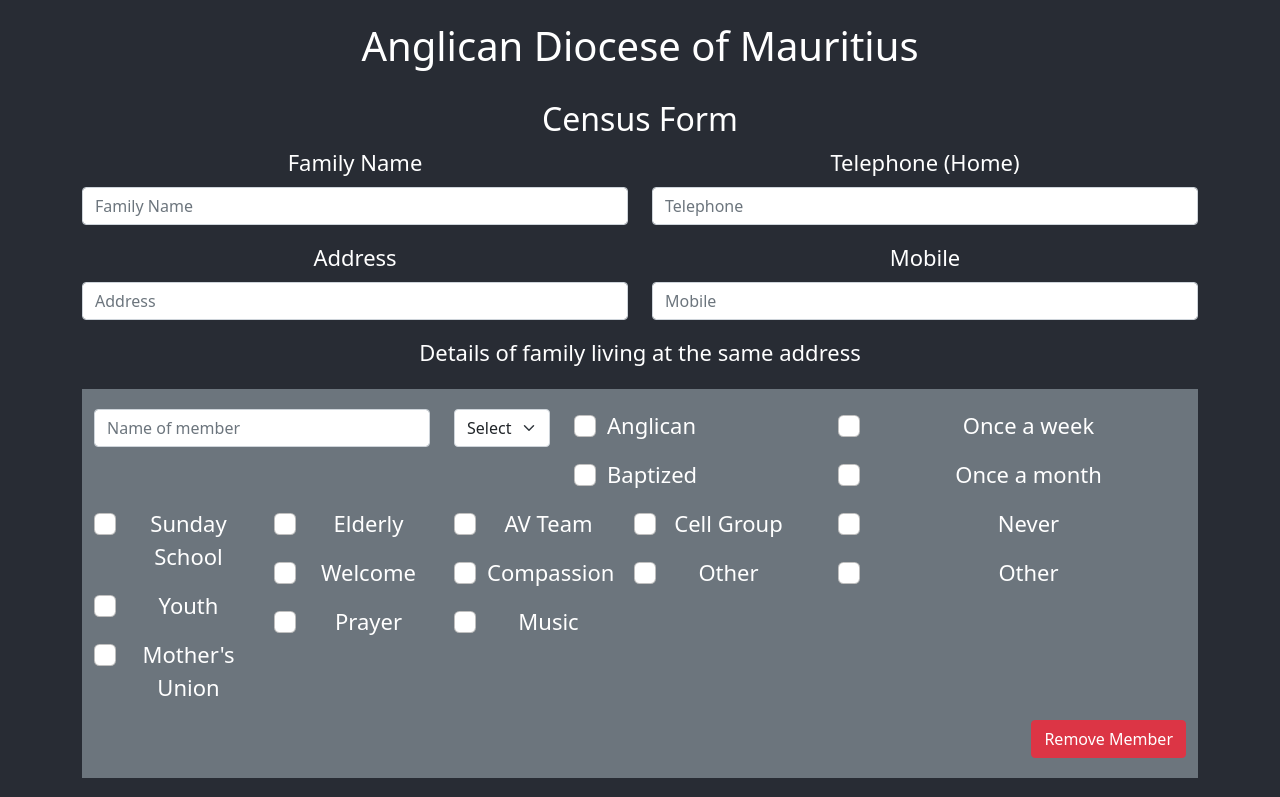
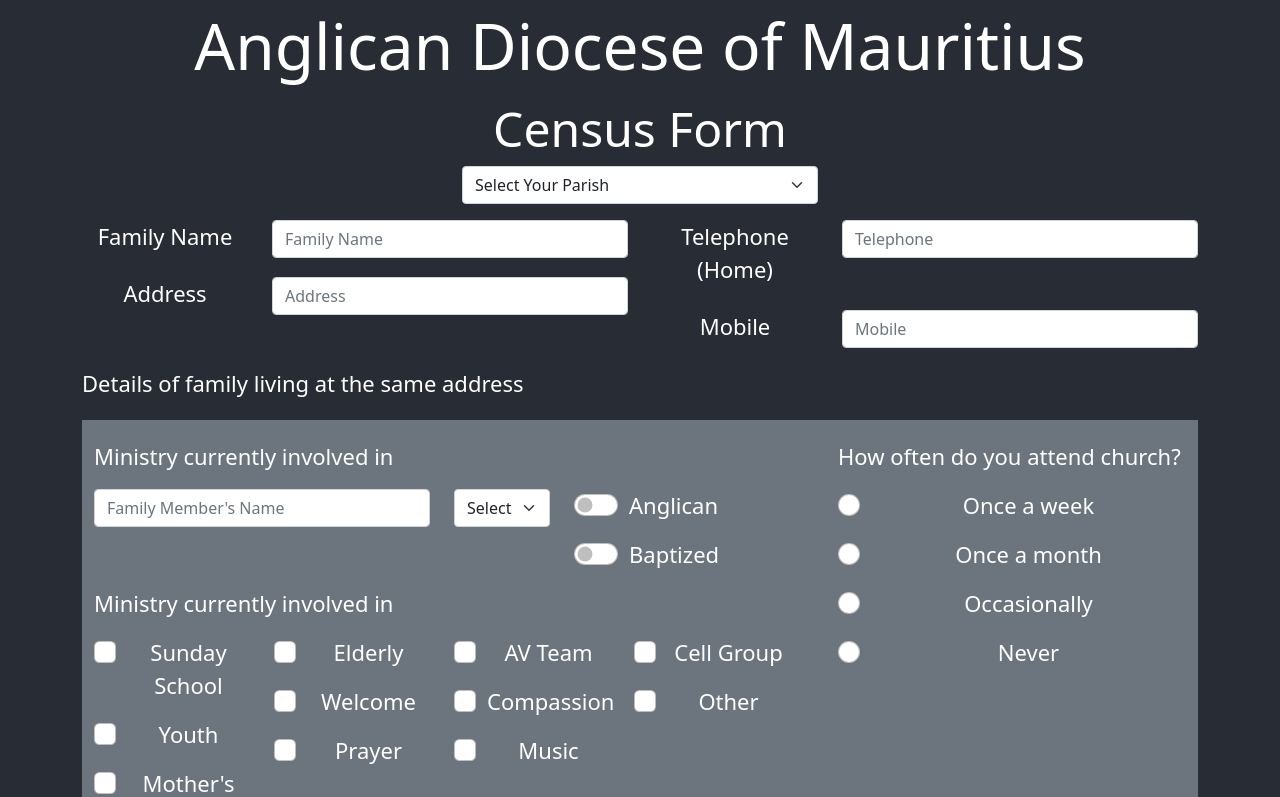
Before and after one commit to tiaRaza/Cencus-Form, a React (Create React App) app: page / in a window 1280 px wide. Shown: the top 797 px of the page. Built offline with nearby package versions, Linux system fonts and the light colour scheme.

Commit message:
Styling Updates

```diff
--- a/package.json
+++ b/package.json
@@ -17,6 +17,7 @@
   "scripts": {
     "start": "react-scripts start",
     "build": "react-scripts build",
+    "deploy": "npm run build && firebase deploy",
     "test": "react-scripts test",
     "eject": "react-scripts eject"
   },
--- a/src/App.js
+++ b/src/App.js
@@ -7,7 +7,7 @@ function App() {
     <div className="App">
       <header className="App-header">
         <img />
-        <h1> Anglican Diocese of Mauritius</h1>
+        <h1 className='display-3'> Anglican Diocese of Mauritius</h1>
         </header>
         <Form title="Census Form"/>
     </div>
--- a/src/component/Form.css
+++ b/src/component/Form.css
@@ -3,6 +3,11 @@
 .form-body {
     color: white;
 }
+
+.form-body p {
+    text-align: left;
+}
+
 .form-body label {
     /* font-size: 20px; */
 }
@@ -12,3 +17,7 @@
     display: flex;
     justify-content: center;
 }
+
+.form-conscent label {
+    font-size: 16px;
+}
--- a/src/component/Form.jsx
+++ b/src/component/Form.jsx
@@ -31,45 +31,104 @@ const Form = (props) => {
 
         // remove section data
         let copyFormData = {...formData};
-        delete copyFormData[id];
+        delete copyFormData.members[id];
         setFormData(copyFormData)
     }
+    const InputOnBlurHandler = (e) => {
+        e.preventDefault();
+        let DOM = e.target,
+            name = DOM.getAttribute("name"),
+            copyFormData = {...formData};
+
+        if(e.target.value.length > 0) {
+            copyFormData[name] = e.target.value
+            setFormData(copyFormData)
+        }
+    }
+
+    const SelectChangeHandler = e => {
+        e.preventDefault()
+        const value = e.target.value;
+        if(value !== "-1") {
+            const copyFormData = {...formData};
+            copyFormData[e.target.getAttribute("name")] = e.target.value
+        }
+    }
+
     const UpdateSectionData = (id, data) => {
         let copyFormData = {...formData};
-        copyFormData[id] = {...data};
+        if (copyFormData.members === undefined) copyFormData.members = {}
+        copyFormData.members[id] = {...data};
         setFormData(copyFormData)
     }
 
     const FormSubmit = async e => {
         e.preventDefault();
         const db = getDatabase(firebaseAPP);
-        const pushResponse = await set(ref(db, "families/"), formData);
+        const obj = {};
+        obj[`${GetRandomNum()}-${formData.familyName}`] = formData;
+        const pushResponse = await set(ref(db, "censusForm/"), obj);
         console.log(pushResponse)
     }
 
     return (
         <form onSubmit={FormSubmit} action="#">
             <div className='form-header container'>
-                <h2>{title}</h2>
+                <h2 className='display-5'>{title}</h2>
+                <div className='row justify-content-center'>
+                    <div className="mb-3 col-sm col-md-4">
+                        <select onChange={SelectChangeHandler} className="form-select" name="parish">
+                            <option value="-1">Select Your Parish</option>
+                            <option value="La Cathédrale St James - Port Louis">La Cathédrale St James - Port Louis</option>
+                            <option value="St Thomas - Beau-Bassin">St Thomas - Beau-Bassin</option>
+                            <option value="St John - Réduit">St John - Réduit</option>
+                            <option value="St Paul - Vacoas">St Paul - Vacoas</option>
+                            <option value="Christ Church  - Mahébourg">Christ Church  - Mahébourg</option>
+                            <option value="St Barnabas - Pamplemousses">St Barnabas - Pamplemousses</option>
+                            <option value="St Peter  - Pailles, Cassis">St Peter  - Pailles, Cassis</option>
+                            <option value="St Paul - Plaine Verte">St Paul - Plaine Verte</option>
+                            <option value="Holy Trinity - Rose-Hill">Holy Trinity - Rose-Hill</option>
+                            <option value="St Luke - Souillac">St Luke - Souillac</option>
+                            <option value="St Clement - Curepipe">St Clement - Curepipe</option>
+                            <option value="St Mark - Poudre d'Or">St Mark - Poudre d'Or</option>
+                            <option value="St Anges - Rose-Belle">St Anges - Rose-Belle</option>
+                            <option value="St Andrew - Quatre-Bornes">St Andrew - Quatre-Bornes</option>
+                            <option value="St Michael and All Angels - Saint Pierre">St Michael and All Angels - Saint Pierre</option>
+                            <option value="St Philip/St James - Beau Champ">St Philip/St James - Beau Champ</option>
+                            <option value="All Saints Chapel - Montagne Longue">All Saints Chapel - Montagne Longue</option>
+                            <option value="St Simon The Fisherman - Tamarin">St Simon The Fisherman - Tamarin</option>
+                            <option value="St Barnabas - Port Mathurin">St Barnabas - Port Mathurin</option>
+                            <option value="St Luc- La Ferme">St Luc- La Ferme</option>
+                        </select>
+                    </div>
+                </div>
                 <div className='row'>
                     <div className='form-group col-sm col-md-6'>
-                        <div className='mb-3'>
-                            <label for="familyName" class="form-label">Family Name</label>
-                            <input id="familyName" name="familyName" class="form-control" type="text" placeholder='Family Name' />
+                        <div className='mb-3 row'>
+                            <label htmlFor="familyName" className="col-sm-4 form-label">Family Name</label>
+                            <div className="col-sm-8">
+                                <input onBlur={InputOnBlurHandler} id="familyName" name="familyName" className="form-control" type="text" placeholder='Family Name' />
+                            </div>
                         </div>
-                        <div className='mb-3'>
-                            <label for="address" class="form-label">Address</label>
-                            <input id="address" name="address" class="form-control" type="text" placeholder='Address' />
+                        <div className='mb-3 row'>
+                            <label htmlFor="address" className="col-sm-4 form-label">Address</label>
+                            <div className="col-sm-8">
+                                <input onBlur={InputOnBlurHandler} id="address" name="address" className="form-control" type="text" placeholder='Address' />
+                            </div>
                         </div>
                     </div>
                     <div className='form-group col-sm col-md-6'>
-                        <div className='mb-3'>
-                            <label for="telephone" class="form-label">Telephone (Home)</label>
-                            <input id="telephone" name="telephone" class="form-control" type="text" placeholder='Telephone' />
+                        <div className='mb-3 row'>
+                            <label htmlFor="telephone" className="col-sm-4 form-label">Telephone (Home)</label>
+                            <div className="col-sm-8">
+                                <input onBlur={InputOnBlurHandler} id="telephone" name="telephone" className="form-control" type="text" placeholder='Telephone' />
+                            </div>
                         </div>
-                        <div className='mb-3'>
-                            <label for="mobile" class="form-label">Mobile</label>
-                            <input id="mobile" name="mobile" class="form-control" type="text" placeholder='Mobile' />
+                        <div className='mb-3 row'>
+                            <label htmlFor="mobile" className="col-sm-4 form-label">Mobile</label>
+                            <div className="col-sm-8">
+                                <input onBlur={InputOnBlurHandler} id="mobile" name="mobile" className="form-control" type="text" placeholder='Mobile' />
+                            </div>
                         </div>
                     </div>
                 </div>
@@ -89,6 +148,12 @@ const Form = (props) => {
                         );
                     })
                 }
+                <div className='form-conscent container row justify-content-center'>
+                    <div className="form-check mb-3 col-sm-8">
+                        <input type="checkbox" id="conditions" data-name="gaveConscent" className="form-check-input"/>
+                        <label htmlFor="conditions" className="form-check-label">Lorem ipsum dolor sit amet, consectetur adipiscing elit. Maecenas dui arcu, accumsan et tellus a, sollicitudin pellentesque mauris. Etiam cursus, ex sit amet vehicula eleifend, mi nunc blandit nisl, nec aliquet purus velit eu purus.</label>
+                    </div>
+                </div>
                 <div className="form-buttons">
                     <div className="col-sm-3 mb-3">
                         <button className="btn btn-primary" type='button' onClick={IncrementSections}>ADD ANOTHER MEMBER</button>
--- a/src/component/Section.css
+++ b/src/component/Section.css
@@ -11,7 +11,20 @@
 }
 
 .section-left .section-top {
-    width: 100%;
+    margin-bottom: 30px;
+}
+
+@media only screen and (min-width: 992px) {
+    .section-left .section-top {
+        width: 100%;
+        margin-bottom: 0;
+    }
+}
+
+.section-info p {
+    font-size: 12px;
+    line-height: 12px;
+    margin-bottom: 10px;
 }
 
 .section-cta {
--- a/src/component/Section.jsx
+++ b/src/component/Section.jsx
@@ -33,12 +33,13 @@ const FormSection = (props) => {
         <div className='form-section row bg-secondary' >
             <div className='section-left col-md-8'>
                 <div className='section-top row'>
+                    <p className="section-title">Ministry currently involved in</p>
                     <div className="mb-3 col-sm col-md-6">
-                        <input className="form-control" onBlur={OnBlurHandler} type="text" placeholder='Name of member' data-name="MemberName"/>
+                        <input className="form-control" onBlur={OnBlurHandler} type="text" placeholder="Family Member's Name" data-name="memberName"/>
                     </div>
                     <div className="mb-3 col-sm col-md-2">
                         <select className="form-select" >
-                            <option value="-1">Select Age Group</option>
+                            <option value="-1">Select Your Parish</option>
                             <option value="0-5">0-5</option>
                             <option value="6-12">6-12</option>
                             <option value="13-18">13-18</option>
@@ -47,11 +48,11 @@ const FormSection = (props) => {
                         </select>
                     </div>
                     <div className='col-sm col-md-2'>
-                        <div className="form-check mb-3">
+                        <div className="form-check form-switch mb-3">
                             <input onClick={OnCheckHandler} type="checkbox" id={`${id}-anglican-check`} data-name="isAnglican" className="form-check-input"/>
                             <label htmlFor={`${id}-anglican-check`} className="form-check-label">Anglican</label>
                         </div>
-                        <div className="form-check mb-3">
+                        <div className="form-check form-switch mb-3">
                             <input onClick={OnCheckHandler} type="checkbox" id={`${id}-baptized-check`} data-name="isBaptized" className="form-check-input"/>
                             <label htmlFor={`${id}-baptized-check`} className="form-check-label">Baptized</label>
                         </div>
@@ -59,6 +60,7 @@ const FormSection = (props) => {
                 </div>
 
                 <div className='section-top row'>
+                    <p className="section-title">Ministry currently involved in</p>
                     <div className='col-sm col-md-3'>
                         <div className="form-check mb-3">
                             <input onClick={OnCheckHandler} type="checkbox" id={`${id}-sunday-check`} data-name="isSundaySchool" className='form-check-input'/>
@@ -114,36 +116,38 @@ const FormSection = (props) => {
                             <label className='form-check-label' htmlFor={`${id}-other-ministry-check`}>Other</label>
                         </div>
                         {
-                            otherMinistryRef.checked ?
-                            <input className="form-control" type="text" placeholder="Please specify" /> : null
+                            !!otherMinistryRef.current && otherMinistryRef.current.checked ?
+                            <textarea onBlur={OnBlurHandler} className="form-control" type="text" placeholder="Please specify" data-name="otherMinistries"/>
+                            : null
                         }
                     </div>
                 </div>
             </div>
             <div className='section-right  col-md-4'>
+                <p className="section-title">How often do you attend church?</p>
                 <div className="form-check mb-3">
-                    <input className='form-check-input' type="checkbox" id={`${id}-one-week-check`} />
+                    <input name={`${id}-frequency`} className='form-check-input' type="radio" id={`${id}-one-week-check`}/>
                     <label className='form-check-label' htmlFor={`${id}-one-week-check`}>Once a week</label>
                 </div>
 
                 <div className="form-check mb-3">
-                    <input className='form-check-input' type="checkbox" id={`${id}-one-month-check`} />
+                    <input name={`${id}-frequency`} className='form-check-input' type="radio" id={`${id}-one-month-check`} />
                     <label className='form-check-label' htmlFor={`${id}-one-month-check`}>Once a month</label>
                 </div>
 
                 <div className="form-check mb-3">
-                    <input className='form-check-input' type="checkbox" id={`${id}-never-check`} />
-                    <label className='form-check-label' htmlFor={`${id}-never-check`}>Never</label>
+                    <input name={`${id}-frequency`} className='form-check-input' type="radio" id={`${id}-occasionally-check`} />
+                    <label className='form-check-label' htmlFor={`${id}-occasionally-check`}>Occasionally</label>
                 </div>
 
                 <div className="form-check mb-3">
-                    <input ref={otherFrequency} className='form-check-input' type="checkbox" id={`${id}-other-check`} />
-                    <label className='form-check-label' htmlFor={`${id}-other-check`}>Other</label>
+                    <input name={`${id}-frequency`} className='form-check-input' type="radio" id={`${id}-never-check`} />
+                    <label className='form-check-label' htmlFor={`${id}-never-check`}>Never</label>
                 </div>
-                {
-                    otherFrequency.checked ?
-                    <input className="form-control" type="text" placeholder="Please specify" /> : null
-                }
+            </div>
+            <div className='section-info'>
+                <p><em><u>Note</u>
+                <br /><br /><strong>AV Team:</strong> Sound system, PowerPoint, Videographer</em></p>
             </div>
             <div className='section-cta'>
                 <button type='button' className="btn btn-danger" onClick={RemoveSection}>Remove Member</button>
```
